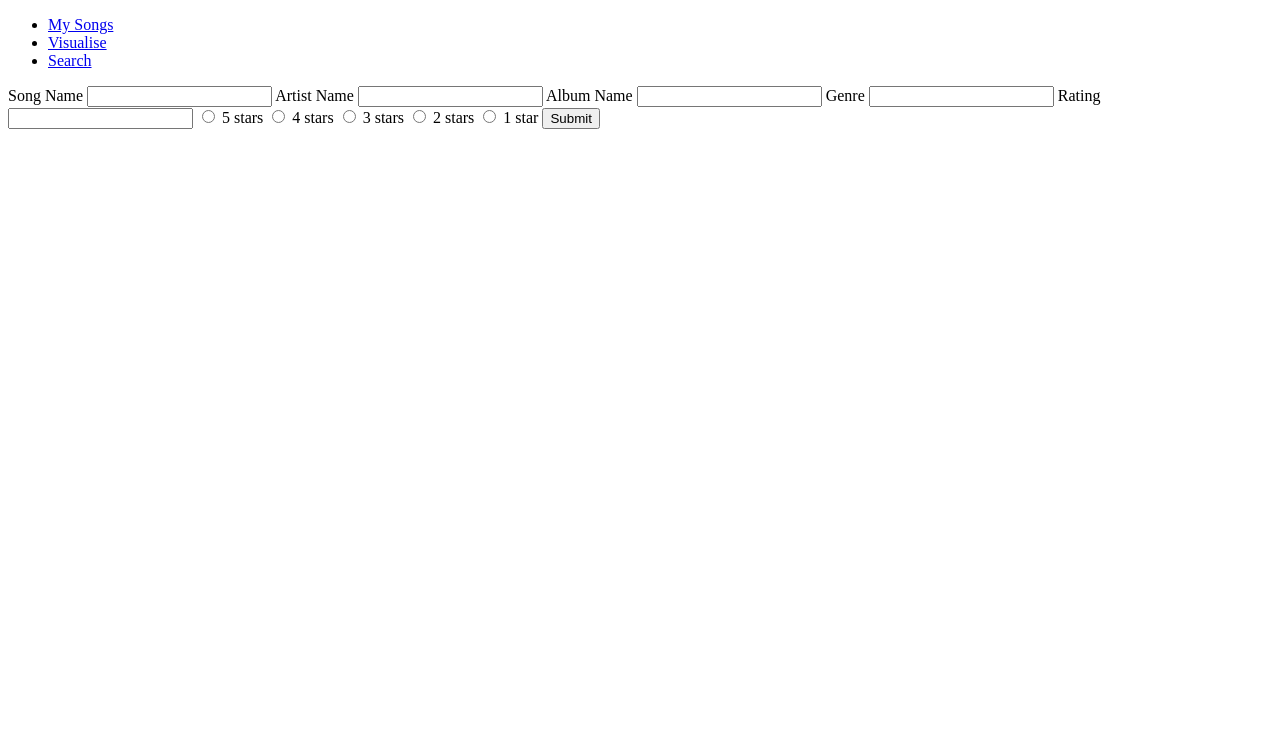
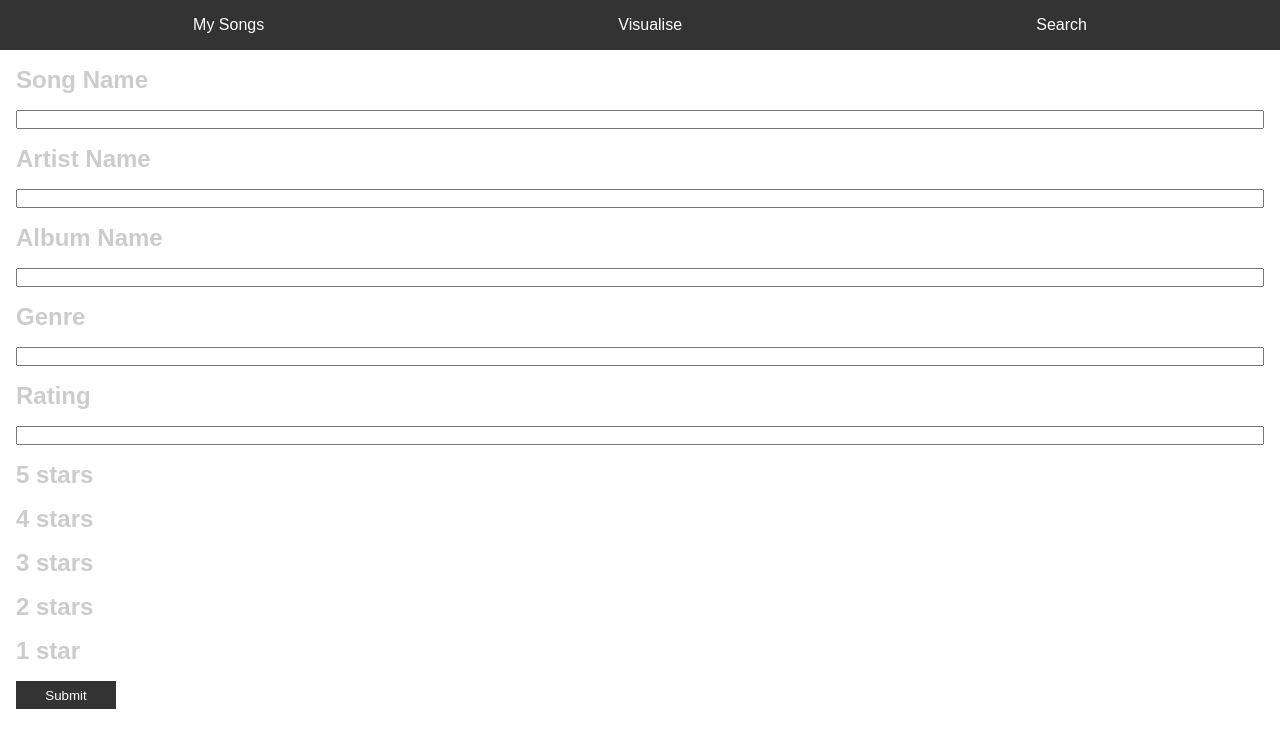
Before and after one commit to gthmsrnvs/DECO2017, a plain HTML site: page index.html in a window 1280 px wide. Drawn offline with Linux system fonts and the light colour scheme.

Commit message:
added the css for star rating mechanism

```diff
--- a/index.html
+++ b/index.html
@@ -5,7 +5,9 @@
     <meta http-equiv="X-UA-Compatible" content="IE=edge" />
     <meta name="viewport" content="width=device-width, initial-scale=1.0" />
     <title>Music Tracker App</title>
+    <link rel="stylesheet" href="style.css"/>
   </head>
+
   <body>
     <nav>
       <ul>
@@ -38,5 +40,6 @@
       <label for="star1" title="text">1 star</label>
       <input type="submit" value="Submit" />
     </form>
+
   </body>
 </html>
--- a/style.css
+++ b/style.css
@@ -0,0 +1,69 @@
+* {
+    margin: 0;
+    padding: 0;
+    box-sizing: border-box;
+  }
+
+  body {
+    font-family: Arial, sans-serif;
+  }
+
+  nav ul {
+    display: flex;
+    justify-content: space-around;
+    list-style-type: none;
+    padding: 1em;
+    background-color: #333;
+  }
+
+  nav ul li a {
+    color: #fff;
+    text-decoration: none;
+  }
+
+  form {
+    display: flex;
+    flex-direction: column;
+    gap: 1em;
+    padding: 1em;
+  }
+
+  form label {
+    font-weight: bold;
+  }
+
+  form input[type="submit"] {
+    width: 100px;
+    padding: 0.5em;
+    border: none;
+    color: #fff;
+    background-color: #333;
+    cursor: pointer;
+  }
+
+  input[type="radio"] {
+    display: none;
+  }
+
+  label {
+    color: #ccc;
+    font-size: 24px;
+  }
+
+  input[type="radio"]:checked ~ label {
+    color: #FFD700;
+  }
+
+  input[type="radio"]:checked ~ label ~ label {
+    color: #ccc;
+  }
+
+  input[type="radio"]:not(:checked) ~ label:hover,
+  input[type="radio"]:not(:checked) ~ label:hover ~ label {
+    color: #deb217;
+  }
+
+  input[type="radio"]:checked ~ label:hover,
+  input[type="radio"]:checked ~ label:hover ~ label {
+    color: #c59b08;
+  }
```
